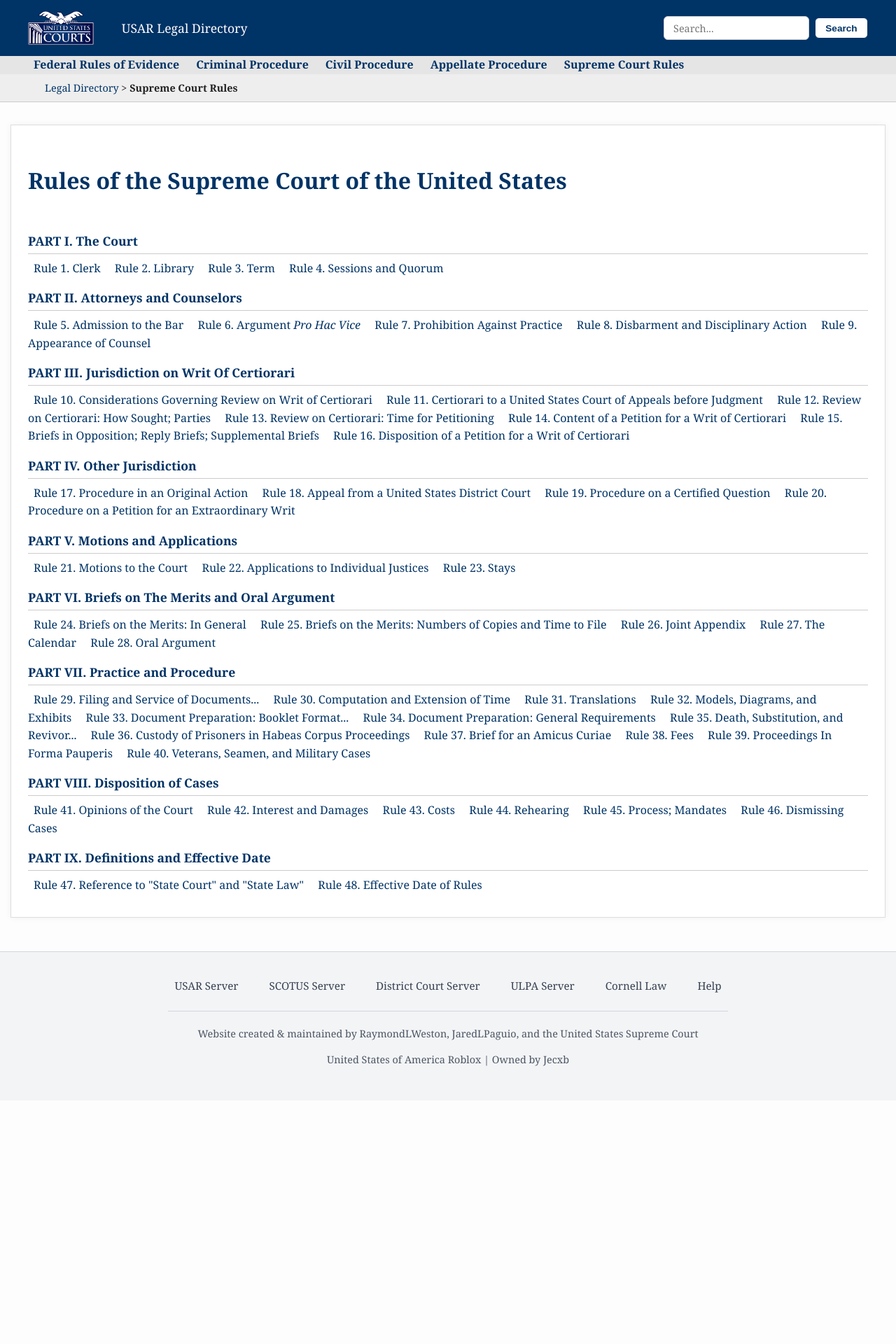
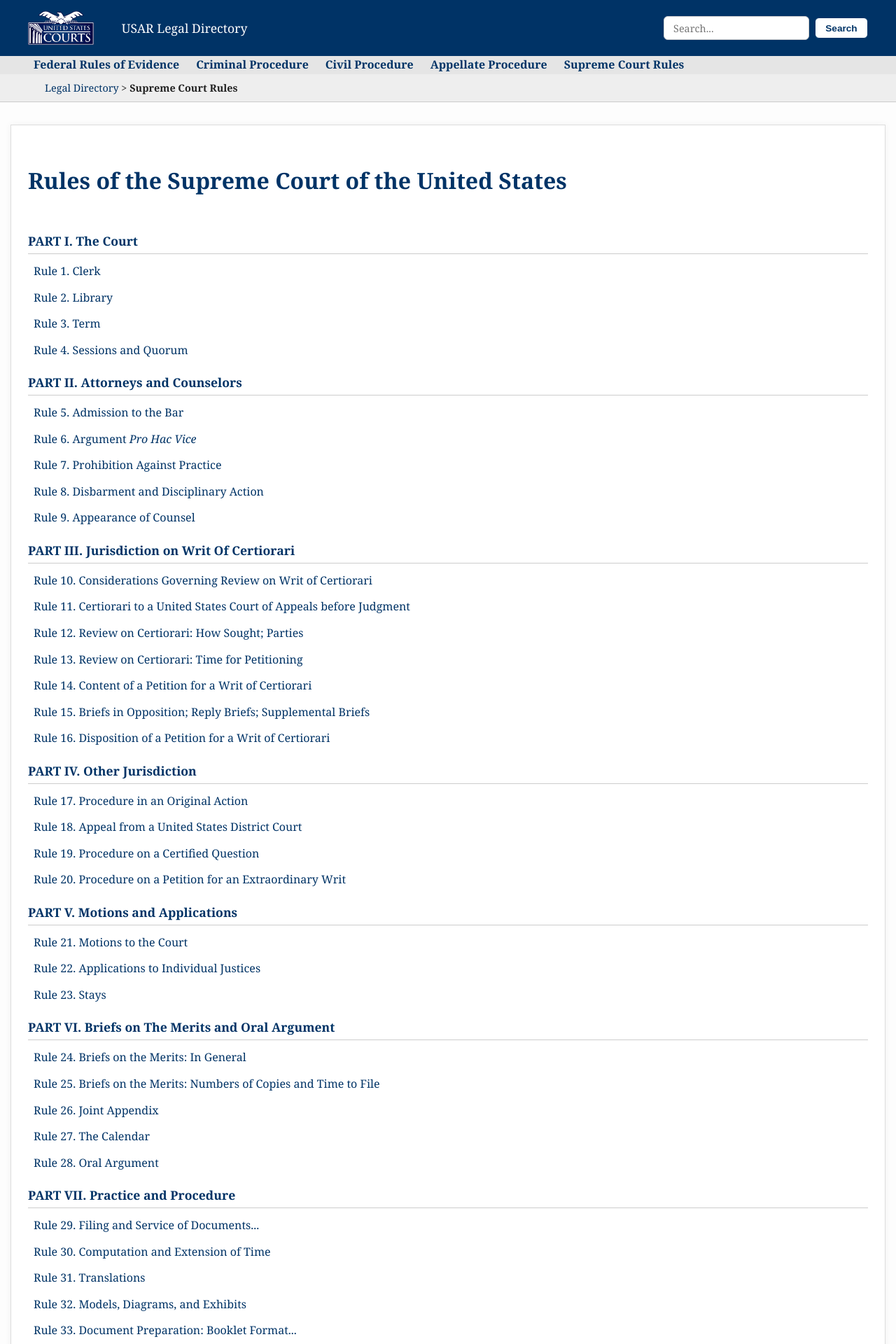
Before and after one commit to usarscotus/legal-directory, a Jekyll site: the page built from supct.html, in a window 1280 px wide. Shown: the top 1920 px of the page at 70% size. Built offline with Jekyll 4.4.1, drawn with Linux system fonts in a browser that asks for light colours; before the commit the page ends 1572 px from its top, so only the background shows below that.

Commit message:
formatting

```diff
--- a/assets/style.css
+++ b/assets/style.css
@@ -424,3 +424,8 @@
   background: rgba(30, 64, 175, 0.07);
   color: #1e40af;
 }
+
+.rule-link {
+  display: block;
+  margin-bottom: 4px; /* Optional: adds space between links */
+}
--- a/supct.html
+++ b/supct.html
@@ -11,71 +11,69 @@
 <div class="resource-grid">
   <div class="resource-column">
     <h2>PART I. The Court</h2>
-    <a href="{{ site.baseurl }}/supct/rule_1/">Rule 1. Clerk</a>
-    <a href="{{ site.baseurl }}/supct/rule_2/">Rule 2. Library</a>
-    <a href="{{ site.baseurl }}/supct/rule_3/">Rule 3. Term</a>
-    <a href="{{ site.baseurl }}/supct/rule_4/">Rule 4. Sessions and Quorum</a>
+    <a href="{{ site.baseurl }}/supct/rule_1/" class="rule-link">Rule 1. Clerk</a>
+    <a href="{{ site.baseurl }}/supct/rule_2/" class="rule-link">Rule 2. Library</a>
+    <a href="{{ site.baseurl }}/supct/rule_3/" class="rule-link">Rule 3. Term</a>
+    <a href="{{ site.baseurl }}/supct/rule_4/" class="rule-link">Rule 4. Sessions and Quorum</a>
 
     <h2>PART II. Attorneys and Counselors</h2>
-    <a href="{{ site.baseurl }}/supct/rule_5/">Rule 5. Admission to the Bar</a>
-    <a href="{{ site.baseurl }}/supct/rule_6/">Rule 6. Argument <em>Pro Hac Vice</em></a>
-    <a href="{{ site.baseurl }}/supct/rule_7/">Rule 7. Prohibition Against Practice</a>
-    <a href="{{ site.baseurl }}/supct/rule_8/">Rule 8. Disbarment and Disciplinary Action</a>
-    <a href="{{ site.baseurl }}/supct/rule_9/">Rule 9. Appearance of Counsel</a>
+    <a href="{{ site.baseurl }}/supct/rule_5/" class="rule-link">Rule 5. Admission to the Bar</a>
+    <a href="{{ site.baseurl }}/supct/rule_6/" class="rule-link">Rule 6. Argument <em>Pro Hac Vice</em></a>
+    <a href="{{ site.baseurl }}/supct/rule_7/" class="rule-link">Rule 7. Prohibition Against Practice</a>
+    <a href="{{ site.baseurl }}/supct/rule_8/" class="rule-link">Rule 8. Disbarment and Disciplinary Action</a>
+    <a href="{{ site.baseurl }}/supct/rule_9/" class="rule-link">Rule 9. Appearance of Counsel</a>
 
     <h2>PART III. Jurisdiction on Writ Of Certiorari</h2>
-    <a href="{{ site.baseurl }}/supct/rule_10/">Rule 10. Considerations Governing Review on Writ of Certiorari</a>
-    <a href="{{ site.baseurl }}/supct/rule_11/">Rule 11. Certiorari to a United States Court of Appeals before
-      Judgment</a>
-    <a href="{{ site.baseurl }}/supct/rule_12/">Rule 12. Review on Certiorari: How Sought; Parties</a>
-    <a href="{{ site.baseurl }}/supct/rule_13/">Rule 13. Review on Certiorari: Time for Petitioning</a>
-    <a href="{{ site.baseurl }}/supct/rule_14/">Rule 14. Content of a Petition for a Writ of Certiorari</a>
-    <a href="{{ site.baseurl }}/supct/rule_15/">Rule 15. Briefs in Opposition; Reply Briefs; Supplemental Briefs</a>
-    <a href="{{ site.baseurl }}/supct/rule_16/">Rule 16. Disposition of a Petition for a Writ of Certiorari</a>
+    <a href="{{ site.baseurl }}/supct/rule_10/" class="rule-link">Rule 10. Considerations Governing Review on Writ of Certiorari</a>
+    <a href="{{ site.baseurl }}/supct/rule_11/" class="rule-link">Rule 11. Certiorari to a United States Court of Appeals before Judgment</a>
+    <a href="{{ site.baseurl }}/supct/rule_12/" class="rule-link">Rule 12. Review on Certiorari: How Sought; Parties</a>
+    <a href="{{ site.baseurl }}/supct/rule_13/" class="rule-link">Rule 13. Review on Certiorari: Time for Petitioning</a>
+    <a href="{{ site.baseurl }}/supct/rule_14/" class="rule-link">Rule 14. Content of a Petition for a Writ of Certiorari</a>
+    <a href="{{ site.baseurl }}/supct/rule_15/" class="rule-link">Rule 15. Briefs in Opposition; Reply Briefs; Supplemental Briefs</a>
+    <a href="{{ site.baseurl }}/supct/rule_16/" class="rule-link">Rule 16. Disposition of a Petition for a Writ of Certiorari</a>
 
     <h2>PART IV. Other Jurisdiction</h2>
-    <a href="{{ site.baseurl }}/supct/rule_17/">Rule 17. Procedure in an Original Action</a>
-    <a href="{{ site.baseurl }}/supct/rule_18/">Rule 18. Appeal from a United States District Court</a>
-    <a href="{{ site.baseurl }}/supct/rule_19/">Rule 19. Procedure on a Certified Question</a>
-    <a href="{{ site.baseurl }}/supct/rule_20/">Rule 20. Procedure on a Petition for an Extraordinary Writ</a>
+    <a href="{{ site.baseurl }}/supct/rule_17/" class="rule-link">Rule 17. Procedure in an Original Action</a>
+    <a href="{{ site.baseurl }}/supct/rule_18/" class="rule-link">Rule 18. Appeal from a United States District Court</a>
+    <a href="{{ site.baseurl }}/supct/rule_19/" class="rule-link">Rule 19. Procedure on a Certified Question</a>
+    <a href="{{ site.baseurl }}/supct/rule_20/" class="rule-link">Rule 20. Procedure on a Petition for an Extraordinary Writ</a>
 
     <h2>PART V. Motions and Applications</h2>
-    <a href="{{ site.baseurl }}/supct/rule_21/">Rule 21. Motions to the Court</a>
-    <a href="{{ site.baseurl }}/supct/rule_22/">Rule 22. Applications to Individual Justices</a>
-    <a href="{{ site.baseurl }}/supct/rule_23/">Rule 23. Stays</a>
+    <a href="{{ site.baseurl }}/supct/rule_21/" class="rule-link">Rule 21. Motions to the Court</a>
+    <a href="{{ site.baseurl }}/supct/rule_22/" class="rule-link">Rule 22. Applications to Individual Justices</a>
+    <a href="{{ site.baseurl }}/supct/rule_23/" class="rule-link">Rule 23. Stays</a>
 
     <h2>PART VI. Briefs on The Merits and Oral Argument</h2>
-    <a href="{{ site.baseurl }}/supct/rule_24/">Rule 24. Briefs on the Merits: In General</a>
-    <a href="{{ site.baseurl }}/supct/rule_25/">Rule 25. Briefs on the Merits: Numbers of Copies and Time to File</a>
-    <a href="{{ site.baseurl }}/supct/rule_26/">Rule 26. Joint Appendix</a>
-    <a href="{{ site.baseurl }}/supct/rule_27/">Rule 27. The Calendar</a>
-    <a href="{{ site.baseurl }}/supct/rule_28/">Rule 28. Oral Argument</a>
+    <a href="{{ site.baseurl }}/supct/rule_24/" class="rule-link">Rule 24. Briefs on the Merits: In General</a>
+    <a href="{{ site.baseurl }}/supct/rule_25/" class="rule-link">Rule 25. Briefs on the Merits: Numbers of Copies and Time to File</a>
+    <a href="{{ site.baseurl }}/supct/rule_26/" class="rule-link">Rule 26. Joint Appendix</a>
+    <a href="{{ site.baseurl }}/supct/rule_27/" class="rule-link">Rule 27. The Calendar</a>
+    <a href="{{ site.baseurl }}/supct/rule_28/" class="rule-link">Rule 28. Oral Argument</a>
 
     <h2>PART VII. Practice and Procedure</h2>
-    <a href="{{ site.baseurl }}/supct/rule_29/">Rule 29. Filing and Service of Documents...</a>
-    <a href="{{ site.baseurl }}/supct/rule_30/">Rule 30. Computation and Extension of Time</a>
-    <a href="{{ site.baseurl }}/supct/rule_31/">Rule 31. Translations</a>
-    <a href="{{ site.baseurl }}/supct/rule_32/">Rule 32. Models, Diagrams, and Exhibits</a>
-    <a href="{{ site.baseurl }}/supct/rule_33/">Rule 33. Document Preparation: Booklet Format...</a>
-    <a href="{{ site.baseurl }}/supct/rule_34/">Rule 34. Document Preparation: General Requirements</a>
-    <a href="{{ site.baseurl }}/supct/rule_35/">Rule 35. Death, Substitution, and Revivor...</a>
-    <a href="{{ site.baseurl }}/supct/rule_36/">Rule 36. Custody of Prisoners in Habeas Corpus Proceedings</a>
-    <a href="{{ site.baseurl }}/supct/rule_37/">Rule 37. Brief for an Amicus Curiae</a>
-    <a href="{{ site.baseurl }}/supct/rule_38/">Rule 38. Fees</a>
-    <a href="{{ site.baseurl }}/supct/rule_39/">Rule 39. Proceedings In Forma Pauperis</a>
-    <a href="{{ site.baseurl }}/supct/rule_40/">Rule 40. Veterans, Seamen, and Military Cases</a>
+    <a href="{{ site.baseurl }}/supct/rule_29/" class="rule-link">Rule 29. Filing and Service of Documents...</a>
+    <a href="{{ site.baseurl }}/supct/rule_30/" class="rule-link">Rule 30. Computation and Extension of Time</a>
+    <a href="{{ site.baseurl }}/supct/rule_31/" class="rule-link">Rule 31. Translations</a>
+    <a href="{{ site.baseurl }}/supct/rule_32/" class="rule-link">Rule 32. Models, Diagrams, and Exhibits</a>
+    <a href="{{ site.baseurl }}/supct/rule_33/" class="rule-link">Rule 33. Document Preparation: Booklet Format...</a>
+    <a href="{{ site.baseurl }}/supct/rule_34/" class="rule-link">Rule 34. Document Preparation: General Requirements</a>
+    <a href="{{ site.baseurl }}/supct/rule_35/" class="rule-link">Rule 35. Death, Substitution, and Revivor...</a>
+    <a href="{{ site.baseurl }}/supct/rule_36/" class="rule-link">Rule 36. Custody of Prisoners in Habeas Corpus Proceedings</a>
+    <a href="{{ site.baseurl }}/supct/rule_37/" class="rule-link">Rule 37. Brief for an Amicus Curiae</a>
+    <a href="{{ site.baseurl }}/supct/rule_38/" class="rule-link">Rule 38. Fees</a>
+    <a href="{{ site.baseurl }}/supct/rule_39/" class="rule-link">Rule 39. Proceedings In Forma Pauperis</a>
+    <a href="{{ site.baseurl }}/supct/rule_40/" class="rule-link">Rule 40. Veterans, Seamen, and Military Cases</a>
 
     <h2>PART VIII. Disposition of Cases</h2>
-    <a href="{{ site.baseurl }}/supct/rule_41/">Rule 41. Opinions of the Court</a>
-    <a href="{{ site.baseurl }}/supct/rule_42/">Rule 42. Interest and Damages</a>
-    <a href="{{ site.baseurl }}/supct/rule_43/">Rule 43. Costs</a>
-    <a href="{{ site.baseurl }}/supct/rule_44/">Rule 44. Rehearing</a>
-    <a href="{{ site.baseurl }}/supct/rule_45/">Rule 45. Process; Mandates</a>
-    <a href="{{ site.baseurl }}/supct/rule_46/">Rule 46. Dismissing Cases</a>
+    <a href="{{ site.baseurl }}/supct/rule_41/" class="rule-link">Rule 41. Opinions of the Court</a>
+    <a href="{{ site.baseurl }}/supct/rule_42/" class="rule-link">Rule 42. Interest and Damages</a>
+    <a href="{{ site.baseurl }}/supct/rule_43/" class="rule-link">Rule 43. Costs</a>
+    <a href="{{ site.baseurl }}/supct/rule_44/" class="rule-link">Rule 44. Rehearing</a>
+    <a href="{{ site.baseurl }}/supct/rule_45/" class="rule-link">Rule 45. Process; Mandates</a>
+    <a href="{{ site.baseurl }}/supct/rule_46/" class="rule-link">Rule 46. Dismissing Cases</a>
 
     <h2>PART IX. Definitions and Effective Date</h2>
-    <a href="{{ site.baseurl }}/supct/rule_47/">Rule 47. Reference to "State Court" and "State Law"</a>
-    <a href="{{ site.baseurl }}/supct/rule_48/">Rule 48. Effective Date of Rules</a>
-
+    <a href="{{ site.baseurl }}/supct/rule_47/" class="rule-link">Rule 47. Reference to "State Court" and "State Law"</a>
+    <a href="{{ site.baseurl }}/supct/rule_48/" class="rule-link">Rule 48. Effective Date of Rules</a>
   </div>
 </div>
```
